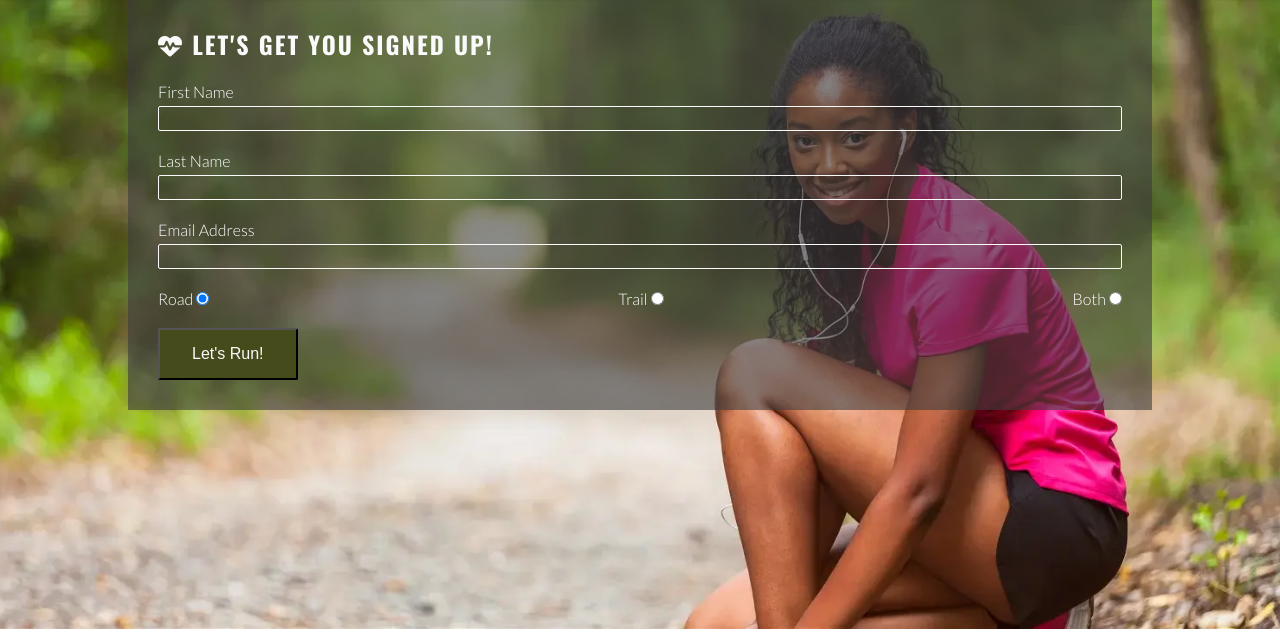
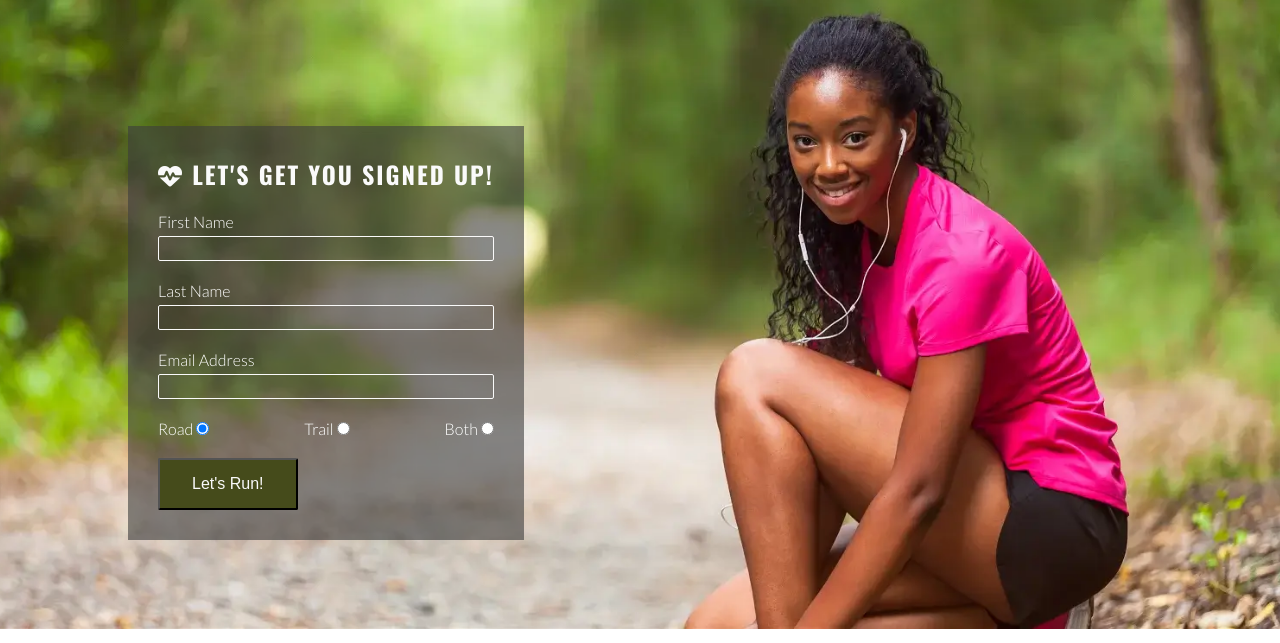
Before and after one commit to zabokaa/love_running, a plain HTML site: page signup.html in a window 1280 px wide. Shown: the part 103-746 px from the top of the page. Drawn offline with nearby package versions, Linux system fonts and the light colour scheme.

Commit message:
style signup for tablet+ screens

```diff
--- a/assets/css/style.css
+++ b/assets/css/style.css
@@ -221,7 +221,7 @@ main {
     display: flex;
     flex-direction: column;
 }
-#signup {
+#sign-up {
     background: url('../img/signup-image.webp') no-repeat center center/cover;
     background-size: cover;
     background-position: 75%;
@@ -345,6 +345,28 @@ main {
     #photos {
         column-count: 3;
     }
+
+    /* signup */
+    #sign-up {
+        position: relative;
+        background-position: central;
+    }
+
+    #signup-form {
+        position: absolute;
+        top: 150px;
+        left: 10%;
+        max-width: 400px;
+    }
+
+    .text-input:hover {
+        border-color: #f16c6b;
+    }
+
+    .join-button:hover {
+        background-color: #fafafa;
+        color: #454b1b;
+    }
 }
 
 /* media query for laptops */
--- a/signup.html
+++ b/signup.html
@@ -40,7 +40,7 @@
 
     </header>
     <main>
-        <section id="signup">
+        <section id="sign-up">
             <form id="signup-form" action="https://formdump.codeinstitute.net" method="post">
                 <h2><i class="fa-solid fa-heart-pulse"></i> Let's get you signed up!</h2>
 
```
